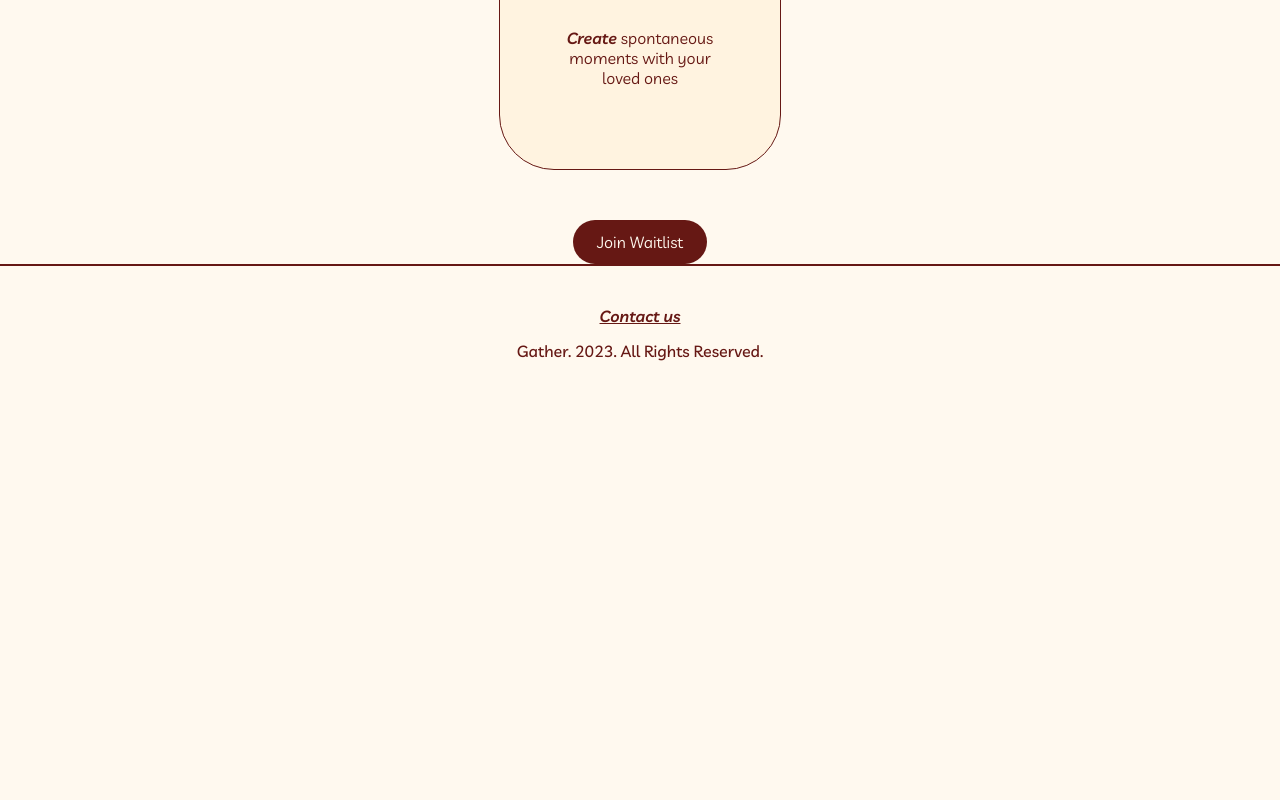
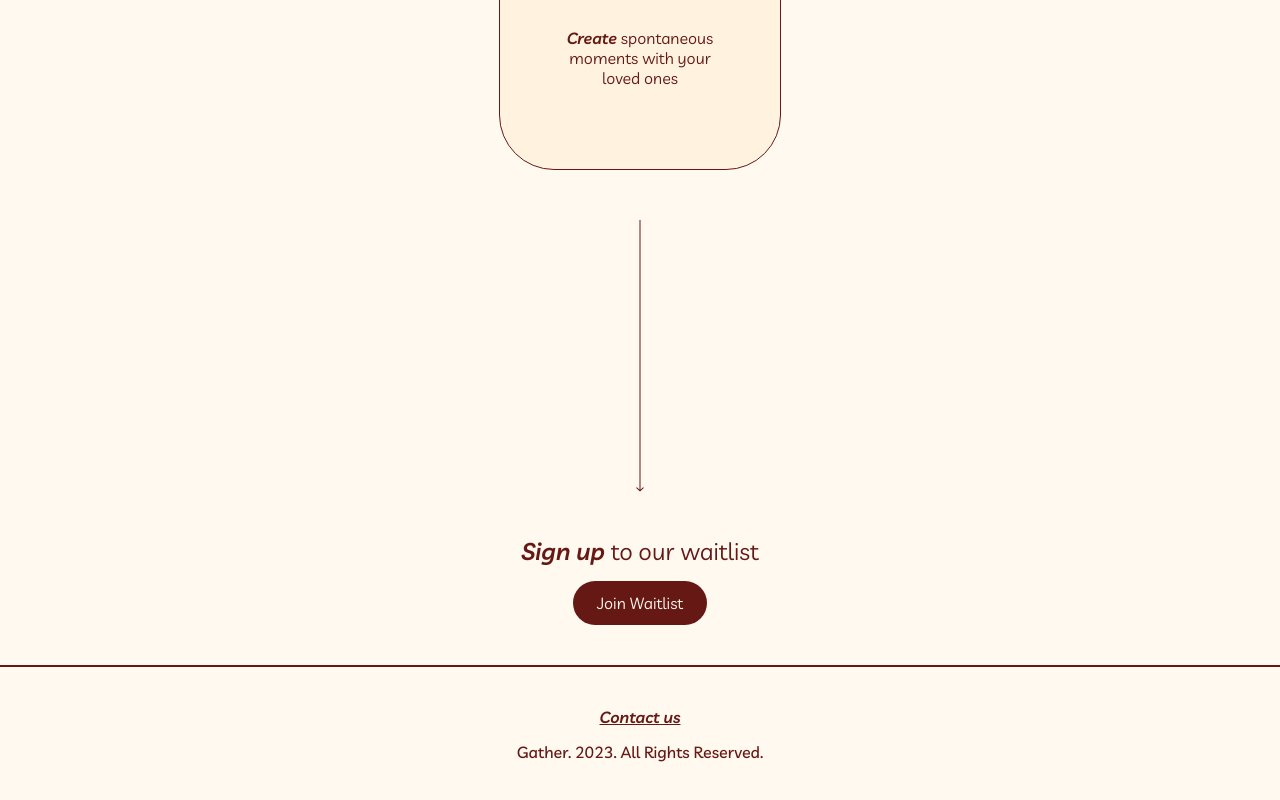
Before and after one commit to zeinabfarag/gather, a React (Create React App) app: page / in a window 1280 px wide. Shown: the part 1411-2211 px from the top of the page. Before the commit the page ends 1812 px from the top, so only its background shows below. Built offline with nearby package versions, Linux system fonts and the light colour scheme.

Commit message:
sign up component

```diff
--- a/src/components/SignUp/SignUp.js
+++ b/src/components/SignUp/SignUp.js
@@ -4,7 +4,9 @@ import Button from "../Button/Button";
 const SignUp = () => {
   return (
     <div className="signup">
-      <div className="signup-"></div>
+      <div className="signup-header">
+        <span>Sign up </span> to our waitlist
+      </div>
       <Button text={"Join Waitlist"} />
     </div>
   );
--- a/src/components/SignUp/SignUp.scss
+++ b/src/components/SignUp/SignUp.scss
@@ -1,2 +1,15 @@
 .signup {
+  display: flex;
+  flex-direction: column;
+  align-items: center;
+  justify-content: center;
+  padding: 40px 0px;
+  &-header {
+    font-size: 24px;
+    padding-bottom: 15px;
+    span {
+      font-style: italic;
+      font-weight: 600;
+    }
+  }
 }
--- a/src/pages/Home/Home.js
+++ b/src/pages/Home/Home.js
@@ -6,6 +6,8 @@ import Footer from "../../components/Footer/Footer";
 import Tagline from "../../components/Tagline/Tagline";
 import SignUp from "../../components/SignUp/SignUp";
 import KeyFeatures from "../../components/KeyFeatures/KeyFeatures";
+import { Arrow } from "../../assets";
+import { createElement } from "react";
 
 const Home = () => {
   return (
@@ -27,6 +29,9 @@ const Home = () => {
           <KeyFeatures features={HomeText.features} />
         </div>
 
+        {/* Arrow */}
+        <div className="arrow">{createElement(Arrow)}</div>
+
         {/* Sign Up*/}
         <div className="signup-section">
           <SignUp />
```
